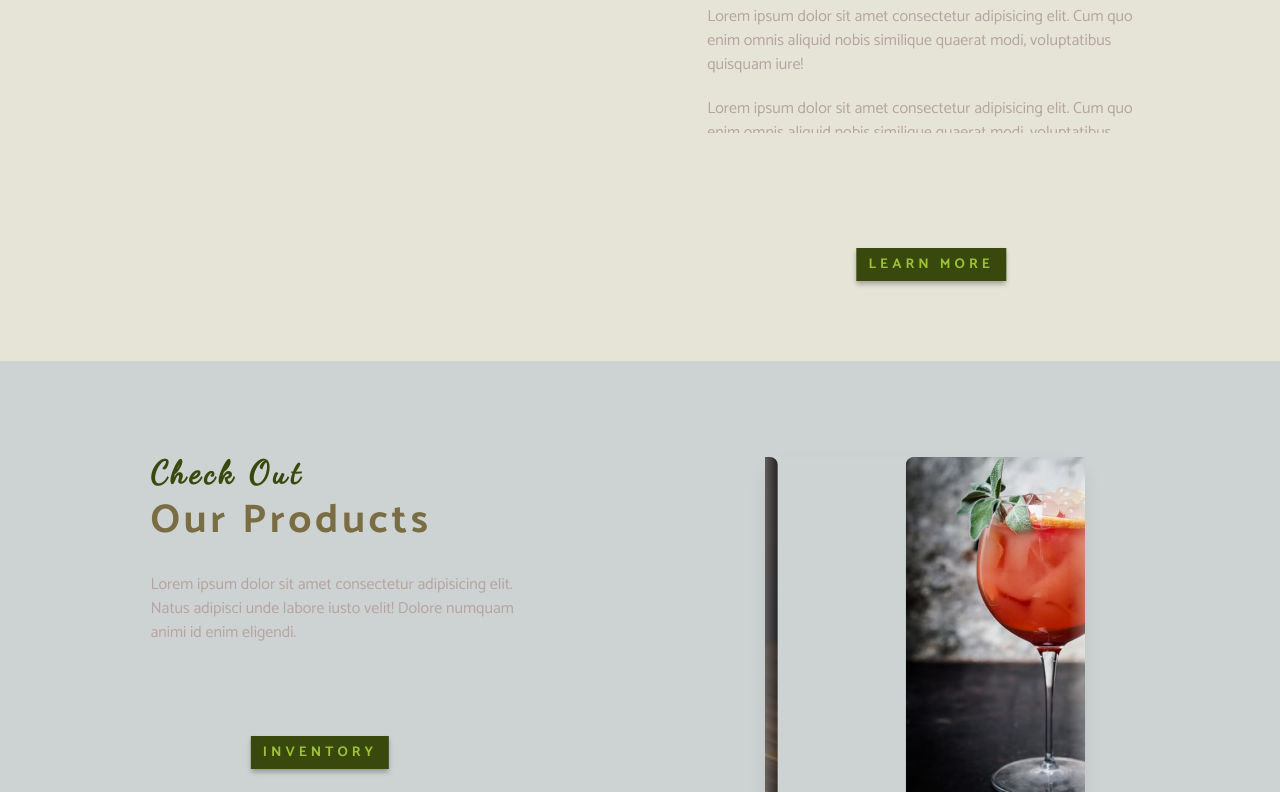
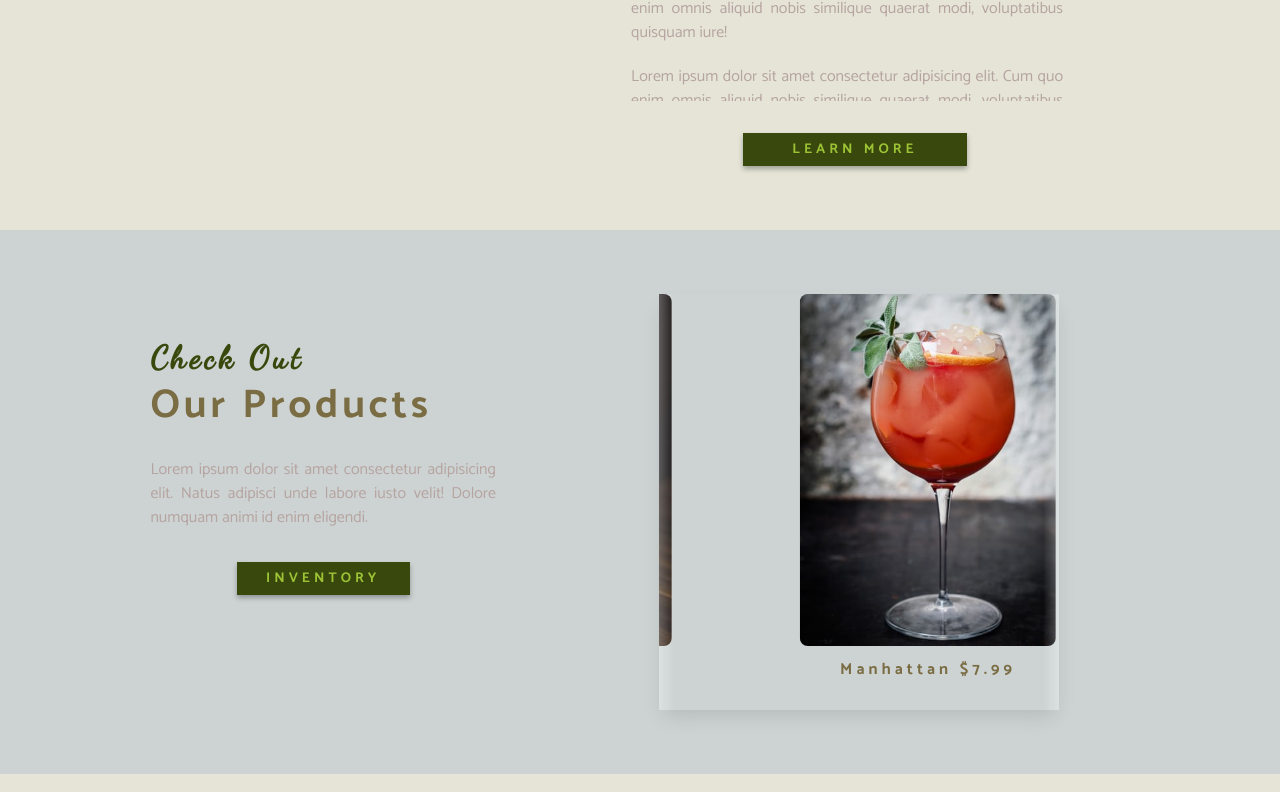
Before and after one commit to willyanbertolino/Lambda-Bar, a plain HTML site: page index.html in a window 1280 px wide. Shown: the part 1275-2067 px from the top of the page. Drawn offline with Linux system fonts and the light colour scheme.

Commit message:
adjustments

```diff
--- a/css/styles.css
+++ b/css/styles.css
@@ -99,10 +99,10 @@
 }
 
 .btn-section {
-  position: absolute;
-  left: 50%;
-  transform: translateX(-50%);
-  bottom: 1rem;
+  display: block;
+  width: 60%;
+  margin: 2rem auto 0 auto;
+  text-align: center;
 }
 
 .clearfix::after,
@@ -159,7 +159,7 @@
   position: fixed;
   top: 3%;
   left: 3%;
-  font-size: 2.5rem;
+  font-size: 1.5rem;
   color: var(--clr-primary-dark);
   z-index: 2;
   cursor: pointer;
@@ -187,7 +187,7 @@
 
 .navbar-header {
   text-align: right;
-  padding-right: 1rem;
+  padding-right: 2rem;
 }
 
 .nav-close {
@@ -331,13 +331,11 @@
 .about-info {
   margin: 0 auto;
   max-width: 28rem;
-  padding: 2rem 0;
-  height: 55vh;
+  /* padding: 2rem 0; */
 }
 
-.about-info {
-  position: relative;
-  display: block;
+.about-img {
+  margin-bottom: 3rem;
 }
 
 .about-picture-container {
@@ -356,7 +354,9 @@
 
 .text-container {
   height: 8rem;
+  padding-right: 1rem;
   overflow: auto;
+  text-align: justify;
 }
 
 /*
@@ -369,11 +369,9 @@
 }
 
 .products-info {
-  position: relative;
   max-width: 28rem;
-  margin: 0 auto;
+  margin: 1rem auto;
   padding: 2rem 0;
-  height: 45vh;
 }
 
 .product {
@@ -393,15 +391,19 @@
   text-align: center;
 }
 
+.products p {
+  text-align: justify;
+}
+
 /* carousel */
 .slider {
   background: var(--clr-iron);
   box-shadow: 0 10px 20px -5px rgba(0, 0, 0, 0.125);
   height: 26rem;
-  margin: 2rem auto;
+  margin: 0 auto;
   overflow: hidden;
   position: relative;
-  width: 20rem;
+  width: 15rem;
 }
 
 .slider::after,
@@ -469,7 +471,7 @@
 
 .service-card {
   margin: 2rem auto;
-  width: 18rem;
+  width: 15rem;
   background: var(--clr-satin-linen);
   border-radius: var(--radius);
   box-shadow: 0 5px 15px rgba(0, 0, 0, 0.3);
@@ -484,7 +486,7 @@
 }
 
 .service-img {
-  width: 18rem;
+  width: 15rem;
   height: 17rem;
   border-top-left-radius: var(--radius);
   border-top-right-radius: var(--radius);
@@ -556,6 +558,11 @@
   text-transform: uppercase;
 }
 
+.contact-text-email {
+  text-transform: lowercase;
+  letter-spacing: 0.1rem;
+}
+
 .contact-form {
   background: var(--clr-satin-linen);
   border-radius: var(--radius);
@@ -564,6 +571,7 @@
   transition: var(--transition);
   max-width: 28rem;
   margin: 0 auto;
+  width: 15rem;
 }
 
 .contact-form:hover {
@@ -617,8 +625,10 @@
 .social-icon {
   color: var(--clr-satin-linen);
   font-size: 1.5rem;
-  margin-right: 1rem;
   transition: var(--transition);
+  margin: 0 auto;
+  padding-left: 0.75rem;
+  padding-right: 0.75rem;
 }
 
 .social-icon:hover {
@@ -721,9 +731,17 @@
 Responsiveness
 ------------------ */
 @media screen and (min-width: 576px) {
+  .btn-section {
+    width: 50%;
+  }
+
   .skill {
     float: left;
     width: 50%;
+  }
+
+  .contact-form {
+    width: 26rem;
   }
 }
 
@@ -752,6 +770,10 @@
     font-size: 1rem;
   }
 
+  .nav-btn {
+    font-size: 2.5rem;
+  }
+
   .navbar {
     width: 30%;
     max-width: 20rem;
@@ -760,6 +782,11 @@
   .section-center {
     width: 90vw;
     position: relative;
+  }
+
+  .products-info,
+  .slider {
+    width: 25rem;
   }
 
   .service-img {
@@ -810,17 +837,16 @@
   }
 
   .about-info {
+    width: 45%;
     margin-left: 5%;
-    width: 45%;
   }
 
   .products-info,
   .carousel-container {
     float: left;
-    width: 50%;
   }
   .carousel-container {
-    padding-left: 10%;
+    margin-left: 10%;
   }
 
   .contact-form,
@@ -835,16 +861,14 @@
 }
 
 @media screen and (min-width: 1150px) {
-  .about-img,
   .about-info {
-    left: 10%;
+    margin-left: 8%;
   }
-
   .products-info {
     padding-left: 5%;
   }
   .carousel-container {
-    padding-left: 20%;
+    margin-left: 15%;
   }
 
   .contact-info {
--- a/index.html
+++ b/index.html
@@ -337,7 +337,7 @@
               </span>
               email
             </h4>
-            <h4 class="contact-text">lambda_bar@email.com</h4>
+            <h4 class="contact-text-email">lambda_bar@email.com</h4>
           </div>
           <!-- end of contact item -->
           <!-- contact-item -->
```
